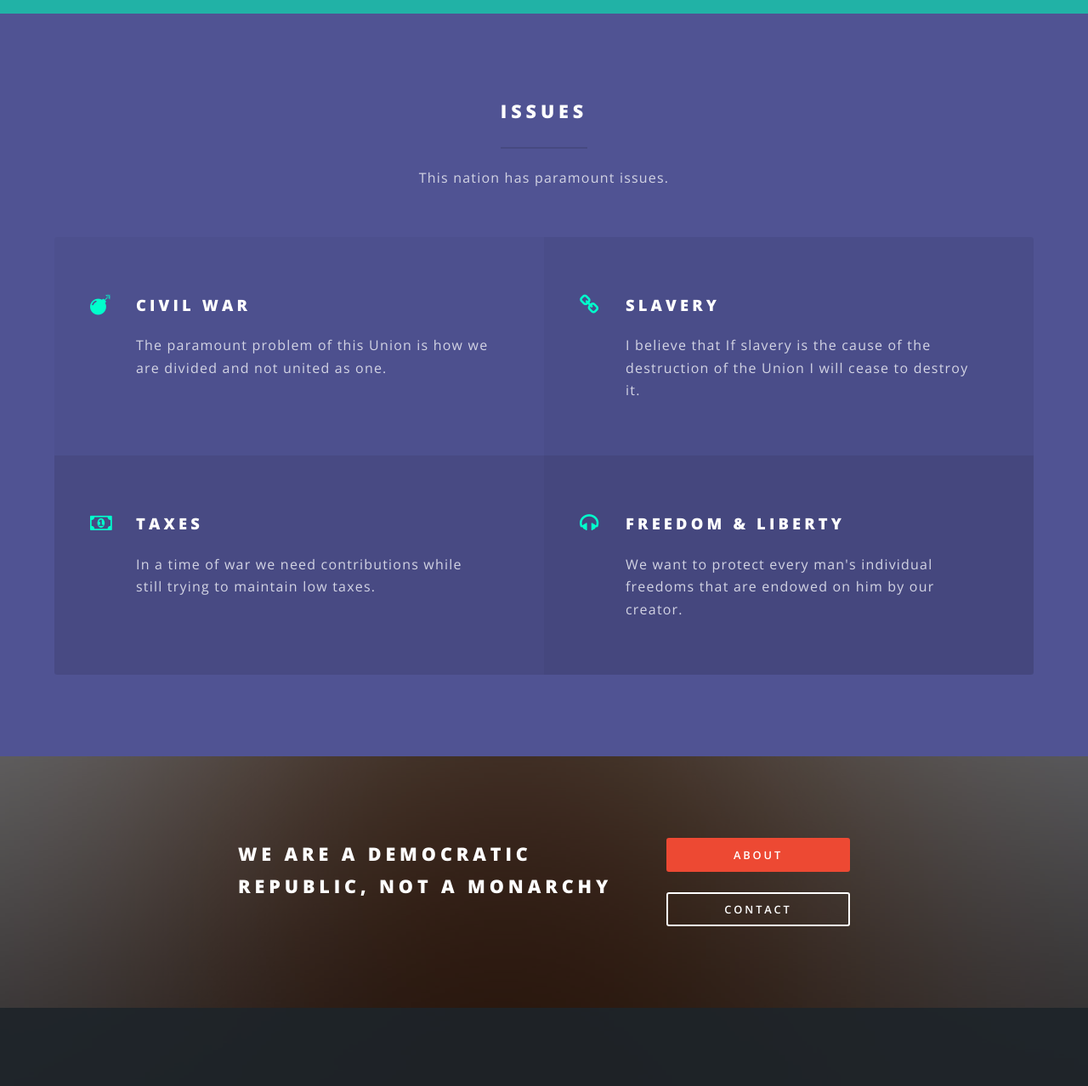
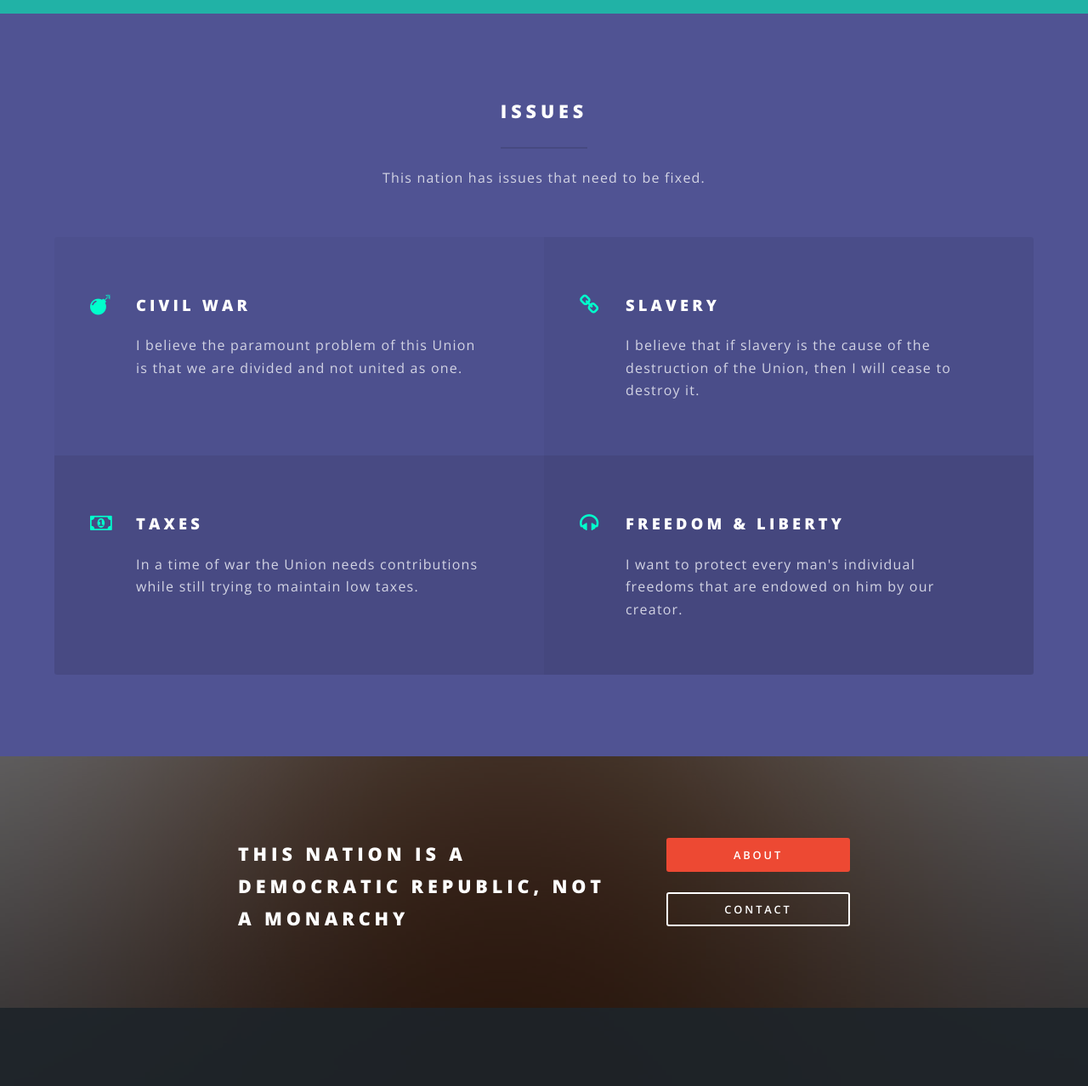
Before and after one commit to BraedenNorris/AbrahamLincoln, a plain HTML site: page index.html in a window 1280 px wide. Shown: the part 1358-2636 px from the top of the page at 85% size. Drawn offline with nearby package versions, Linux system fonts and the light colour scheme; a script that the page names is missing.

Commit message:
Updated Version

```diff
--- a/index.html
+++ b/index.html
@@ -78,24 +78,24 @@
 						<div class="inner">
 							<header class="major">
 								<h2>Issues</h2>
-								<p>This nation has paramount issues.</p>
+								<p>This nation has issues that need to be fixed.</p>
 							</header>
 							<ul class="features">
 								<li class="icon  fa-bomb">
 									<h3>Civil War</h3>
-									<p>The paramount problem of this Union is how we are divided and not united as one.</p>
+									<p>I believe the paramount problem of this Union is that we are divided and not united as one.</p>
 								</li>
 								<li class="icon fa-link">
 									<h3>Slavery</h3>
-									<p>I believe that If slavery is the cause of the destruction of the Union I will cease to destroy it.</p>
+									<p>I believe that if slavery is the cause of the destruction of the Union, then I will cease to destroy it.</p>
 								</li>
 								<li class="icon fa-money">
 									<h3>Taxes</h3>
-									<p>In a time of war we need contributions while still trying to maintain low taxes.</p>
+									<p>In a time of war the Union needs contributions while still trying to maintain low taxes.</p>
 								</li>
 								<li class="icon fa-headphones">
 									<h3>Freedom & Liberty</h3>
-									<p>We want to protect every man's individual freedoms that are endowed on him by our creator.</p>
+									<p>I want to protect every man's individual freedoms that are endowed on him by our creator.</p>
 								</li>
 							</ul>
 						</div>
@@ -105,7 +105,7 @@
 					<section id="cta" class="wrapper style4">
 						<div class="inner">
 							<header>
-								<h2>We are a Democratic Republic, Not a Monarchy</h2>
+								<h2>This nation is a Democratic Republic, Not a Monarchy</h2>
 							</header>
 							<ul class="actions vertical">
 								<li><a href="about.html" class="button fit special">About</a></li>
@@ -139,7 +139,7 @@
 <script>
   var handler = StripeCheckout.configure({
     key: 'pk_test_X3RA88yjQMgp4jG2laaGDTCT',
-    image: '/images/logo.png',
+    image: 'http://braedennorris.github.io/AbrahamLincoln/images/logo.png',
     token: function(token) {
       // Use the token to create the charge with a server-side script.
       // You can access the token ID with `token.id`
```
Also changed, not shown: about.html (+5 -2 lines), images/2000px-US_flag_34_stars.svg.png (added).
